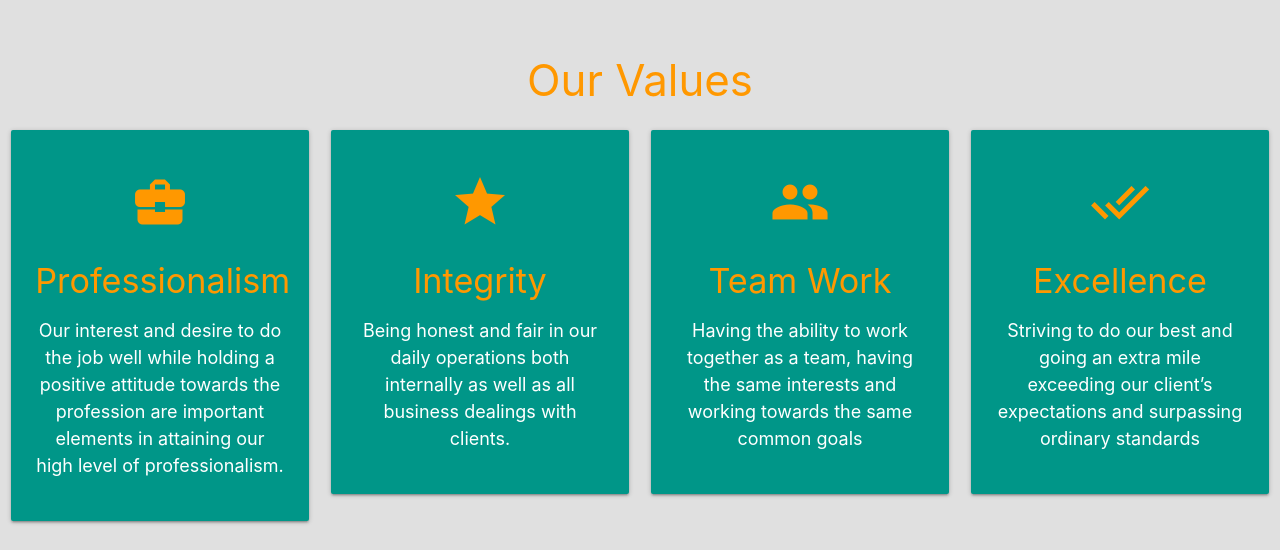
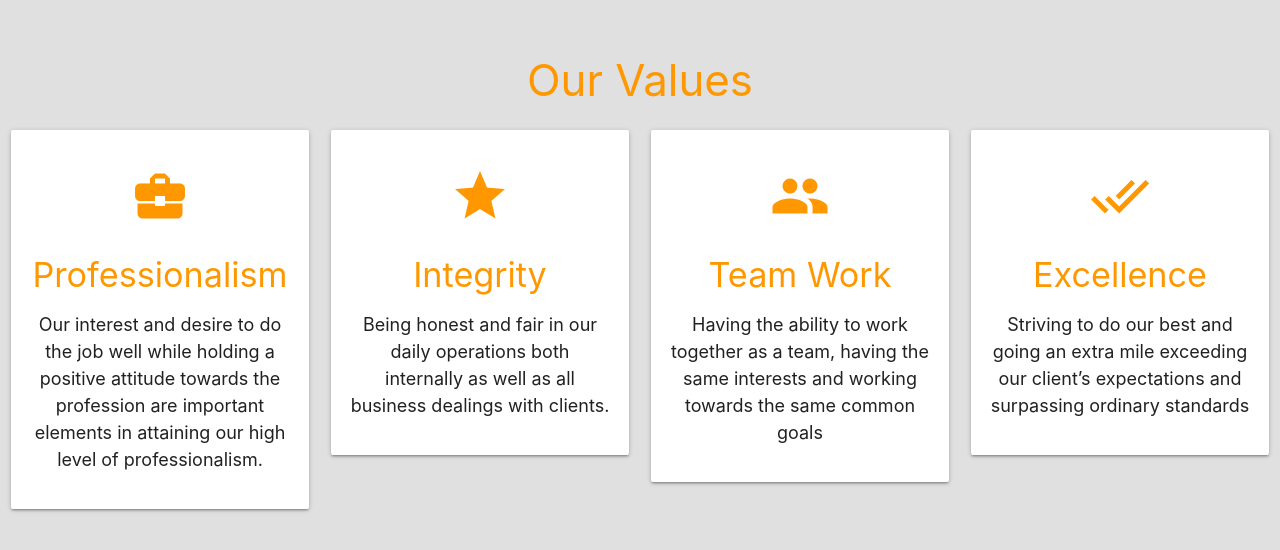
Before and after one commit to DNgugi/glass-doctor, a plain HTML site: page index.html in a window 1280 px wide. Shown: the part 1420-1970 px from the top of the page. Drawn offline with nearby package versions, Linux system fonts and the light colour scheme.

Commit message:
Edited Styles

```diff
--- a/index.html
+++ b/index.html
@@ -60,14 +60,14 @@
     <h3 class="feature__heading center orange-text">Our Values</h3>
     <div class="row">
       <div class="col s12 m3">
-        <div class="center card-panel teal">
+        <div class="center card">
           <p class="center">
             <i class="medium orange-text material-icons">business_center</i>
           </p>
 
           <h4 class="orange-text">Professionalism</h4>
 
-          <p class="white-text">Our interest and desire to do the job well while holding a positive attitude towards the profession are important elements in attaining our high level of professionalism.
+          <p >Our interest and desire to do the job well while holding a positive attitude towards the profession are important elements in attaining our high level of professionalism.
           </p>
 
           <!--<div class="btn btn-large">Some</div>-->
@@ -75,14 +75,14 @@
         </div>
       </div>
       <div class="col s12 m3">
-        <div class="center card-panel teal">
+        <div class="center card">
           <p class="center">
             <i class="medium orange-text material-icons">star</i>
           </p>
 
           <h4 class="orange-text">Integrity</h4>
 
-          <p class="white-text">Being honest and fair in our daily operations both internally as well as all business dealings with clients.
+          <p>Being honest and fair in our daily operations both internally as well as all business dealings with clients.
           </p>
 
           <!--<div class="btn btn-large">Some</div>-->
@@ -90,14 +90,14 @@
         </div>
       </div>
       <div class="col s12 m3">
-        <div class="center card-panel teal">
+        <div class="center card">
           <p class="center">
             <i class="medium orange-text material-icons">group</i>
           </p>
 
           <h4 class="orange-text">Team Work</h4>
 
-          <p class="white-text">Having the ability to work together as a team, having the same interests and working towards the same common goals
+          <p>Having the ability to work together as a team, having the same interests and working towards the same common goals
           </p>
 
           <!--<div class="btn btn-large">Some</div>-->
@@ -105,14 +105,14 @@
         </div>
       </div>
       <div class="col s12 m3">
-        <div class="center card-panel teal">
+        <div class="center card">
           <p class="center">
             <i class="medium orange-text material-icons">done_all</i>
           </p>
 
           <h4 class="orange-text">Excellence</h4>
 
-          <p class="white-text">Striving to do our best and going an extra mile exceeding our client’s expectations and surpassing ordinary standards
+          <p>Striving to do our best and going an extra mile exceeding our client’s expectations and surpassing ordinary standards
           </p>
 
           <!--<div class="btn btn-large">Some</div>-->
```
